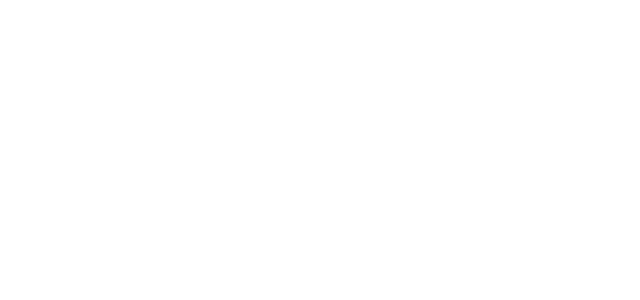
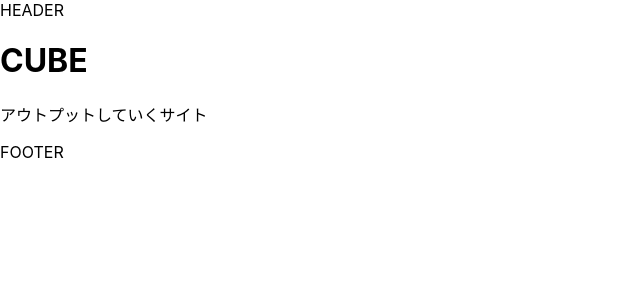
Before and after one commit to ShomaTakano/tutorial, a Next.js app: page / in a window 1280 px wide. Shown: the top 300 px of the page, without its empty margins (0-640 px from the left). Built offline with nearby package versions, Linux system fonts and the light colour scheme.

Commit message:
Chapter2.3完了

```diff
--- a/pages/index.js
+++ b/pages/index.js
@@ -1,13 +1,15 @@
-
-  export default function Home() {
+import Header from '/components/header'
+import Hero from '/components/hero'
+import Footer from '/components/footer'
+export default function Home() {
     return (
       <>
-
+        <Header />
         <main>
-
+          <Hero />
         </main>
 
-
+        <Footer />
       </>
     )
   }
```
Also changed, not shown: jsconfig.json (renamed from styles/jsconfig.json), tutorial.txt (deleted).
